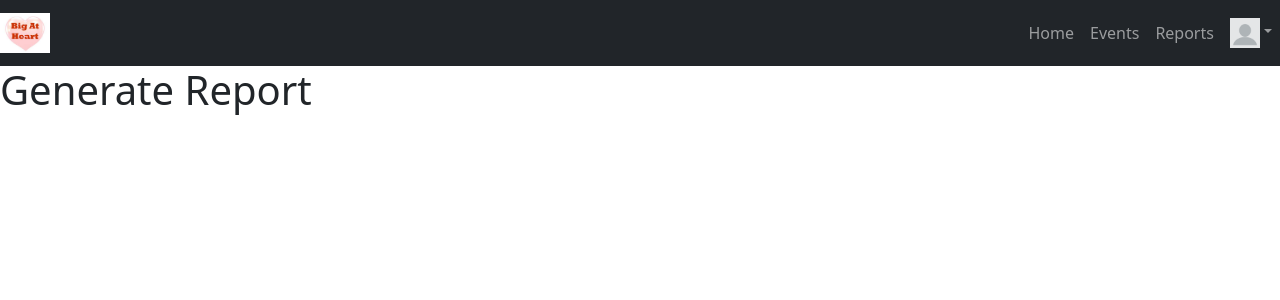
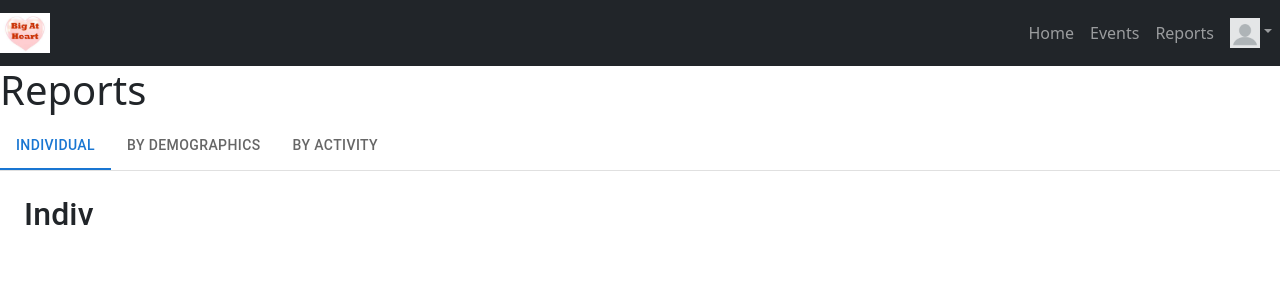
Before and after one commit to NicholasTanYY/volunteer_management_system, a React (Create React App) app: page /adminReports in a window 1280 px wide. Shown: the top 300 px of the page. Built offline with nearby package versions, Linux system fonts and the light colour scheme.

Commit message:
Add components for admin repor ts

```diff
--- /dev/null
+++ b/src/components/reportComponents/ByActivityComponent.tsx
@@ -0,0 +1,13 @@
+
+import React, { useEffect, useState } from 'react';
+
+const ByActivityComponent: React.FC = () => {
+
+    return (
+        <div>
+            <h2>By Activity</h2>
+        </div>
+    );
+};
+
+export default ByActivityComponent;
--- /dev/null
+++ b/src/components/reportComponents/ByDemographicsComponent.tsx
@@ -0,0 +1,13 @@
+
+import React, { useEffect, useState } from 'react';
+
+const ByDemographicsComponent: React.FC = () => {
+
+    return (
+        <div>
+            <h2>By Demographics</h2>
+        </div>
+    );
+};
+
+export default ByDemographicsComponent;
--- /dev/null
+++ b/src/components/reportComponents/IndividualComponent.tsx
@@ -0,0 +1,13 @@
+
+import React, { useEffect, useState } from 'react';
+
+const IndividualComponent: React.FC = () => {
+
+    return (
+        <div>
+            <h2>Indiv</h2>
+        </div>
+    );
+};
+
+export default IndividualComponent;
--- a/src/pages/adminPages/AdminReportsPage.tsx
+++ b/src/pages/adminPages/AdminReportsPage.tsx
@@ -1,13 +1,77 @@
 import React from 'react';
 import AdminNavigationbar from '../../components/AdminNavigationBarComponent';
+import Tabs from '@mui/material/Tabs';
+import Tab from '@mui/material/Tab';
+import Typography from '@mui/material/Typography';
+import Box from '@mui/material/Box';
+import IndividualComponent from '../../components/reportComponents/IndividualComponent';
+import ByDemographicsComponent from '../../components/reportComponents/ByDemographicsComponent';
+import ByActivityComponent from '../../components/reportComponents/ByActivityComponent';
+
+interface TabPanelProps {
+  children?: React.ReactNode;
+  index: number;
+  value: number;
+}
+
+const CustomTabPanel = (props: TabPanelProps) => {
+  const { children, value, index, ...other } = props;
+
+  return (
+    <div
+      role="tabpanel"
+      hidden={value !== index}
+      id={`simple-tabpanel-${index}`}
+      aria-labelledby={`simple-tab-${index}`}
+      {...other}
+    >
+      {value === index && (
+        <Box sx={{ p: 3 }}>
+          <Typography>{children}</Typography>
+        </Box>
+      )}
+    </div>
+  );
+}
+
+const a11yProps = (index: number) => {
+  return {
+    id: `simple-tab-${index}`,
+    'aria-controls': `simple-tabpanel-${index}`,
+  };
+}
 
 const AdminReportsPage: React.FC = () => {
+  const [value, setValue] = React.useState(0);
+
+  const handleChange = (event: React.SyntheticEvent, newValue: number) => {
+    setValue(newValue);
+  };
+
   return (
     <div>
-      <AdminNavigationbar/>
-      <h1>Generate Report</h1>
+      <AdminNavigationbar />
+      <h1>Reports</h1>
+      <Box sx={{ width: '100%' }}>
+        <Box sx={{ borderBottom: 1, borderColor: 'divider' }}>
+          <Tabs value={value} onChange={handleChange} aria-label="basic tabs example">
+            <Tab label="Individual" {...a11yProps(0)} />
+            <Tab label="By Demographics" {...a11yProps(1)} />
+            <Tab label="By Activity" {...a11yProps(2)} />
+          </Tabs>
+        </Box>
+        <CustomTabPanel value={value} index={0}>
+          <IndividualComponent />
+        </CustomTabPanel>
+        <CustomTabPanel value={value} index={1}>
+          <ByDemographicsComponent />
+        </CustomTabPanel>
+        <CustomTabPanel value={value} index={2}>
+          <ByActivityComponent />
+        </CustomTabPanel>
+      </Box>
     </div>
   );
-};
+}
 
 export default AdminReportsPage;
```
